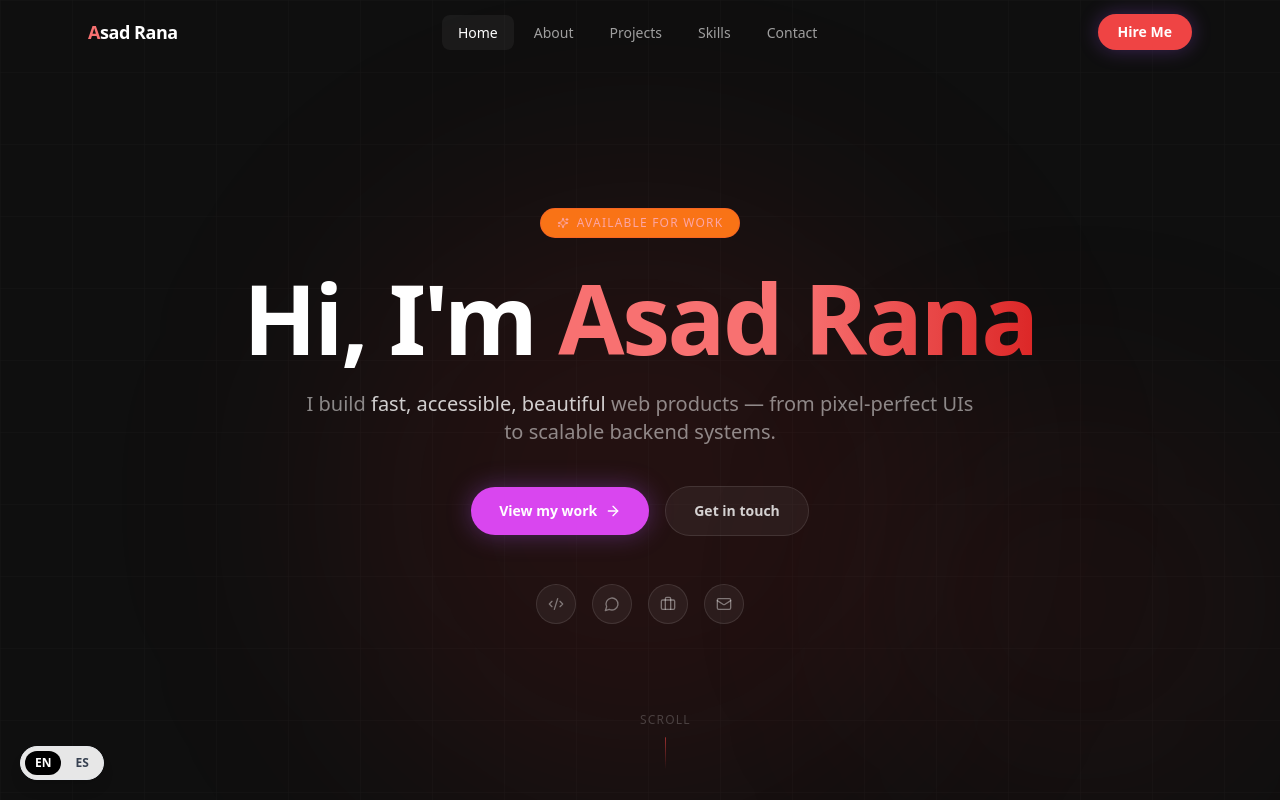
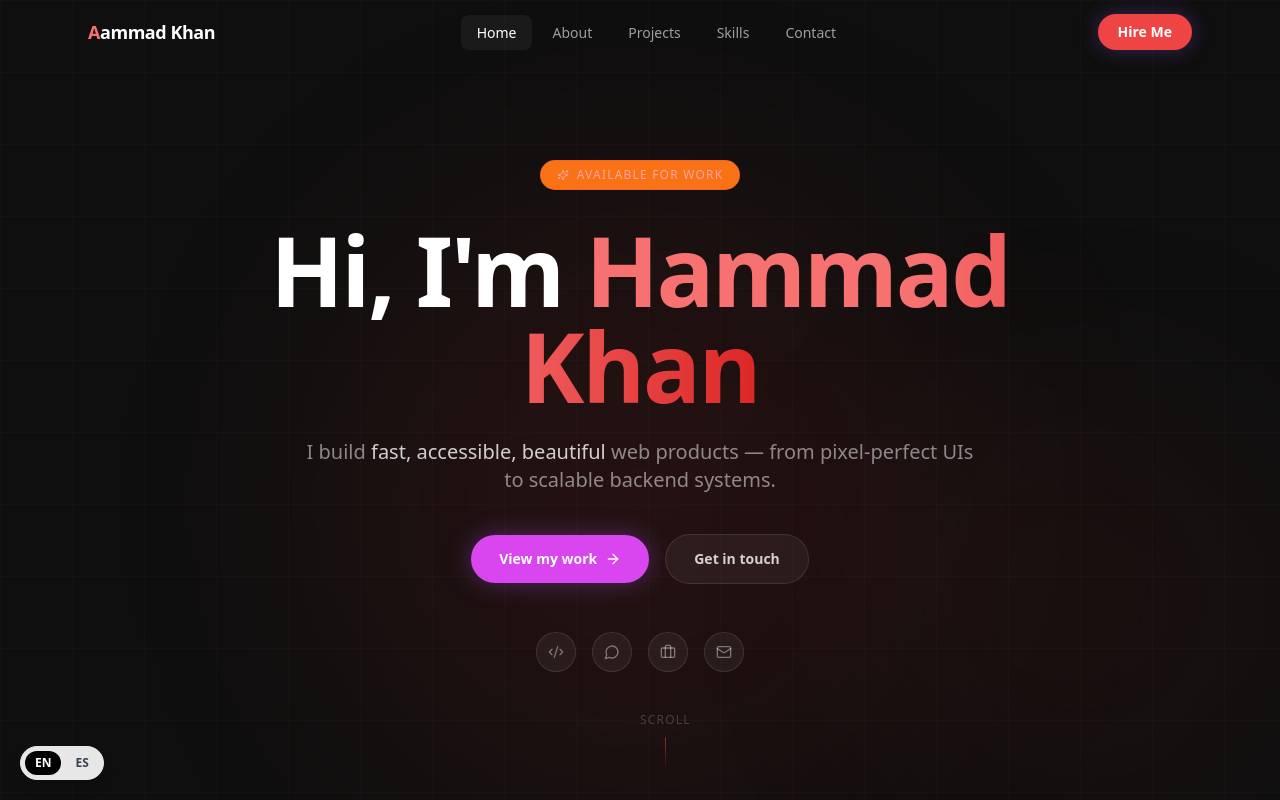
Before and after one commit to ranaasad01/atomic-build-a-modern-portfolio-website-with-da-5e8e79f9, a Next.js app: page / in a window 1280 px wide. Shown: the top 800 px of the page. Built offline with nearby package versions, Linux system fonts and the light colour scheme.

Commit message:
feat: visual text edit on header:nth-child(2) > nav:nth-child(1) > a:nth-child(1)

```diff
--- a/app/layout.tsx
+++ b/app/layout.tsx
@@ -22,7 +22,7 @@ export const metadata: Metadata = {
   description:
     "Portfolio of Asad Rana, a creative developer crafting immersive digital experiences with precision and purpose.",
   keywords: ["developer", "portfolio", "creative", "frontend", "design"],
-  authors: [{ name: "Asad Rana" }],
+  authors: [{ name: "Hammad Khan" }],
   openGraph: {
     title: "Asad Rana — Creative Developer",
     description:
--- a/lib/data.ts
+++ b/lib/data.ts
@@ -1,4 +1,4 @@
-export const APP_NAME = "Asad Rana";
+export const APP_NAME = "Hammad Khan";
 export const APP_TAGLINE = "Creative Developer";
 export const APP_EMAIL = "hello@asadrana.dev";
 
```
